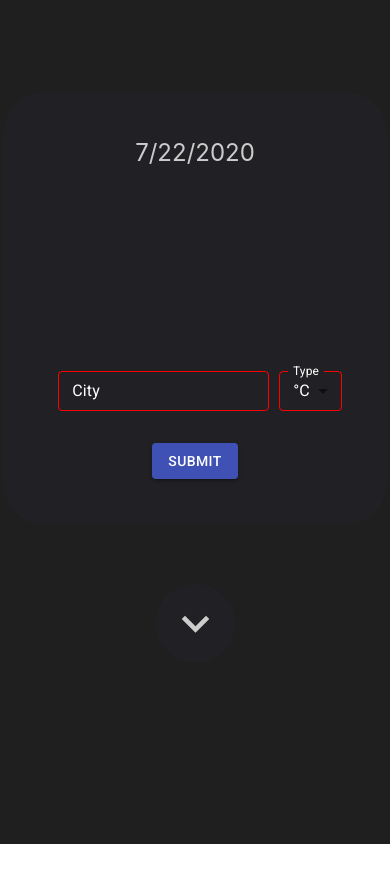
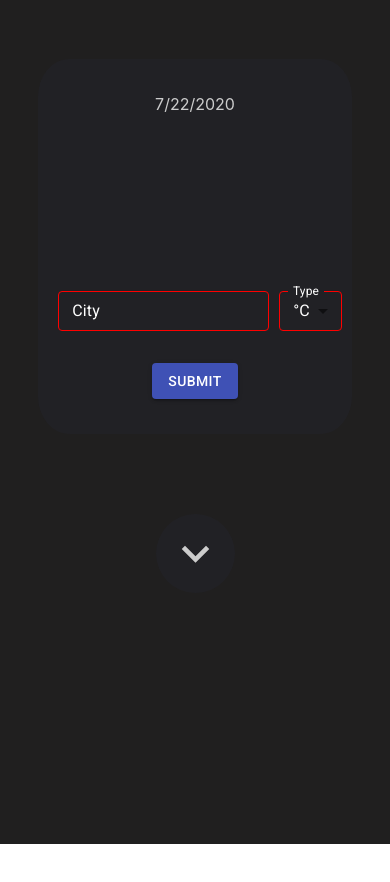
Before and after one commit to JamesCrr/Weather-WebApp, a React (Create React App) app in the folder client/: page / in a window 390 px wide. Shown: the top 882 px of the page. Built offline with nearby package versions, Linux system fonts and the light colour scheme; no server answers.

Commit message:
Added CSS Media Queries for a more Responsive Feel

```diff
--- a/client/src/CSS/CurrentWeather.css
+++ b/client/src/CSS/CurrentWeather.css
@@ -67,17 +67,58 @@ h3, i {
 }
 
 
-/* Extra small devices (phones, 600px and down) */
 @media only screen and (max-width: 600px) {
+    .current-weather-content {
+        margin-top: 8vh;
+        padding: 25px;
+    }
+    .date {
+        font-size: 1.2rem;
+    }
+    .location {
+        font-size: 1.4rem;
+    }
+    .temp-container {
+        margin-top: 5vh;
+    }
+    .wi {
+        font-size: 3.8rem;
+    }
+    .actual-temp {
+        margin-left: 60px;
+        font-size: 2.2rem;
+    }
 
+    .expandMore-container {
+        margin-top: 80px;
+    }
 }
-/* Medium devices (landscape tablets, 768px and down) */
-@media only screen and (max-width: 768px) {
-
+@media only screen and (max-width: 400px) {
+    .current-weather-content {
+        margin-top: 7vh;
+        padding: 35px 10px;
+    }
+    .date {
+        font-size: 1.0rem;
+    }
+    .location {
+        font-size: 1.2rem;
+    }
+    .temp-container {
+        margin-top: 3vh;
+    }
+    .wi {
+        font-size: 3.8rem;
+    }
+    .actual-temp {
+        margin-left: 40px;
+        font-size: 2.0rem;
+    }
 }
-/* Large devices (laptops/desktops, 992px and down) */
-@media only screen and (max-width: 992px) {
-
+@media only screen and (max-width: 330px) {
+    .expandMore-container {
+        margin-top: 60px;
+    }
 }
 
 
--- a/client/src/CSS/InputDetails.css
+++ b/client/src/CSS/InputDetails.css
@@ -21,3 +21,19 @@
     margin-right: auto;
     display: block;
 }
+
+
+@media only screen and (max-width: 600px) {
+
+}
+@media only screen and (max-width: 400px) {
+
+}
+@media only screen and (max-width: 330px) {
+    .form {
+        display: block;
+    }
+    .cel-fahren-select {
+        margin-top: 2vh;
+    }
+}
```
